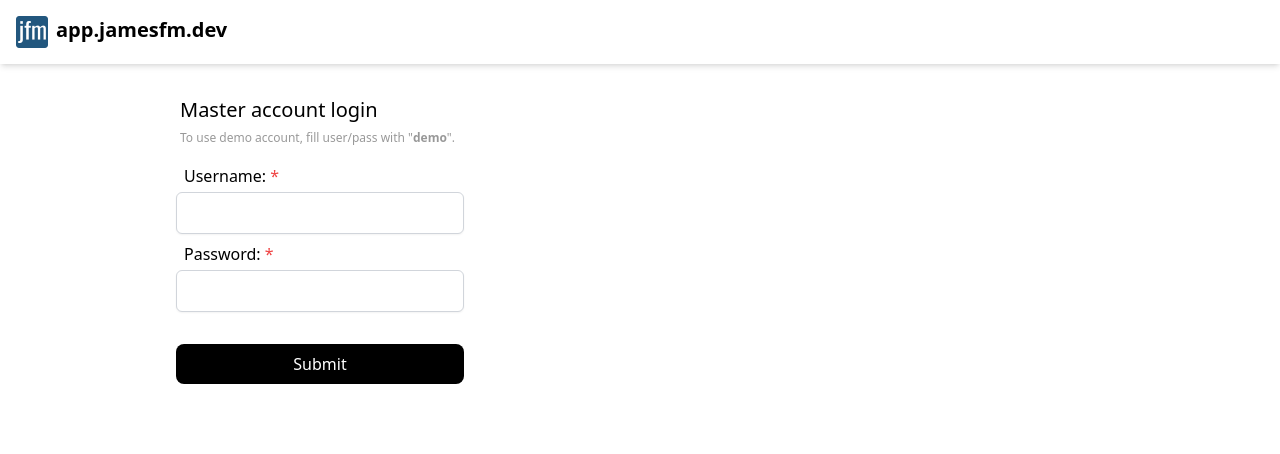
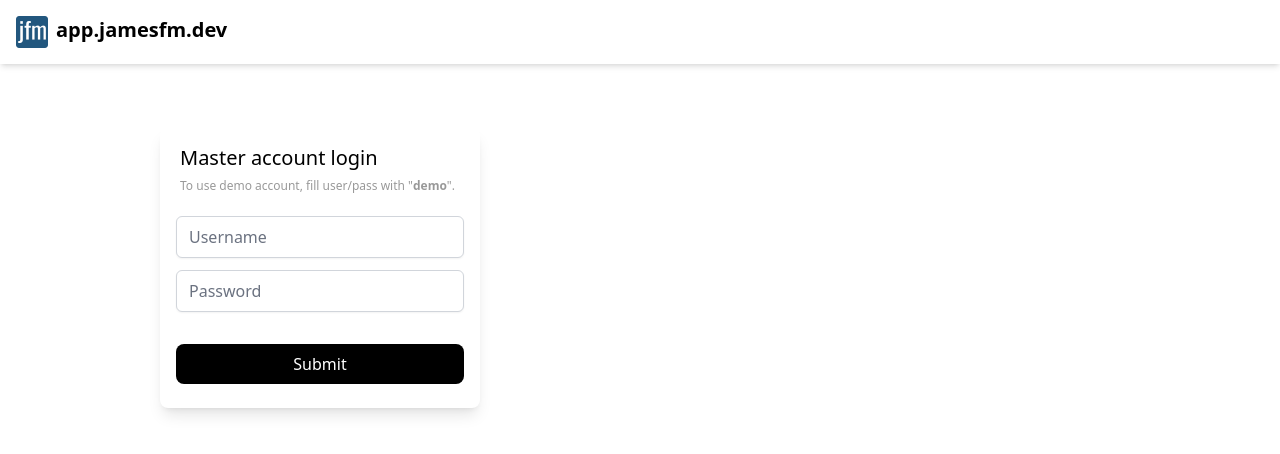
Before and after one commit to jamesfm-dev/app.jamesfm.dev, a Next.js app: page / in a window 1280 px wide. Shown: the top 454 px of the page. Built offline with nearby package versions, Linux system fonts and the light colour scheme.

Commit message:
:art: Change Form feature styling & FormInput props
	* Change Form feature ui styling
	* Add FormInput ui placeholder prop
	* Remove FormInput ui label prop

```diff
--- a/src/components/Form/Form.tsx
+++ b/src/components/Form/Form.tsx
@@ -4,8 +4,8 @@ import FormSubmit from "./FormSubmit";
 
 export default function Form() {
   return (
-    <form className="max-w-xs mx-auto p-4">
-      <div className="ml-1 my-4">
+    <form className="max-w-xs mx-auto my-16 p-4 rounded-lg shadow-lg bg-white">
+      <div className="ml-1 mb-4">
         <FormHeader
           headline="Master account login"
           subheadline={
@@ -17,8 +17,8 @@ export default function Form() {
         />
       </div>
       <div className="grid grid-cols-1 gap-2">
-        <FormInput type="text" label="Username:" isRequired />
-        <FormInput type="password" label="Password:" isRequired />
+        <FormInput type="text" isRequired placeholder="Username" />
+        <FormInput type="password" isRequired placeholder="Password" />
       </div>
       <FormSubmit />
     </form>
```
